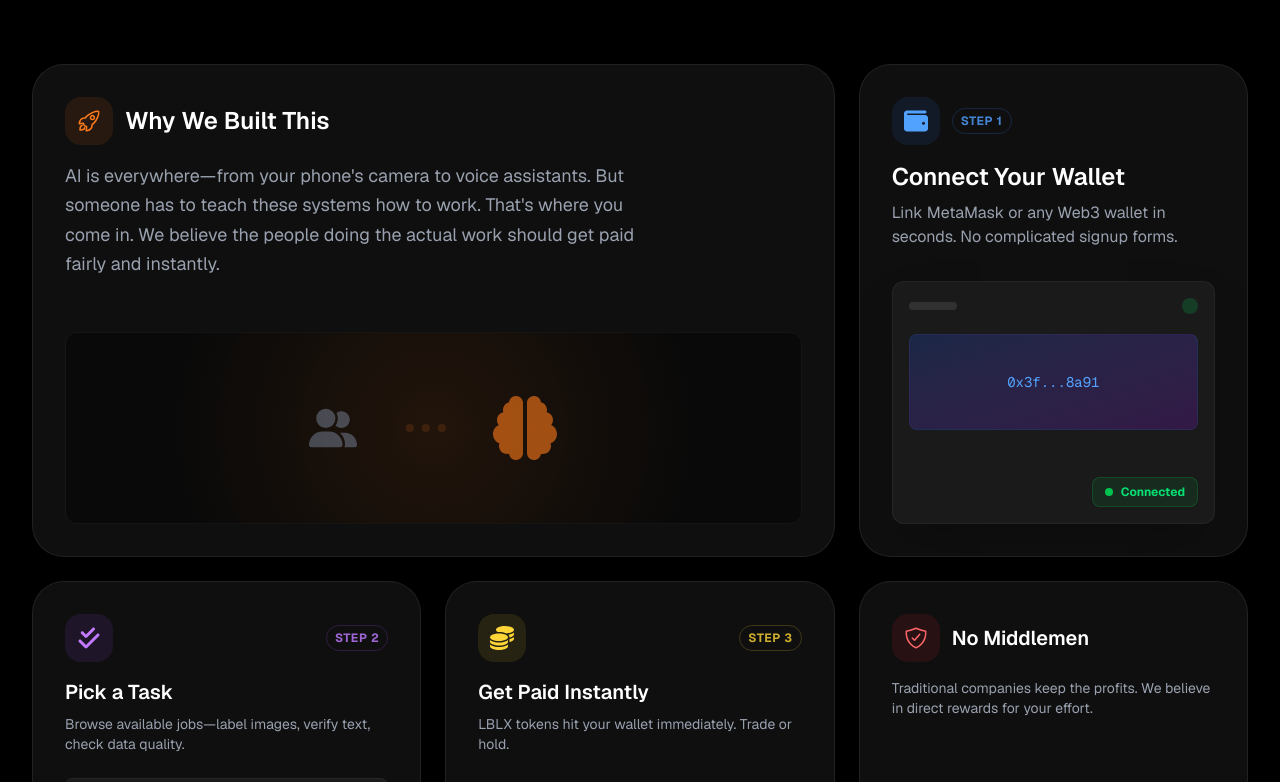
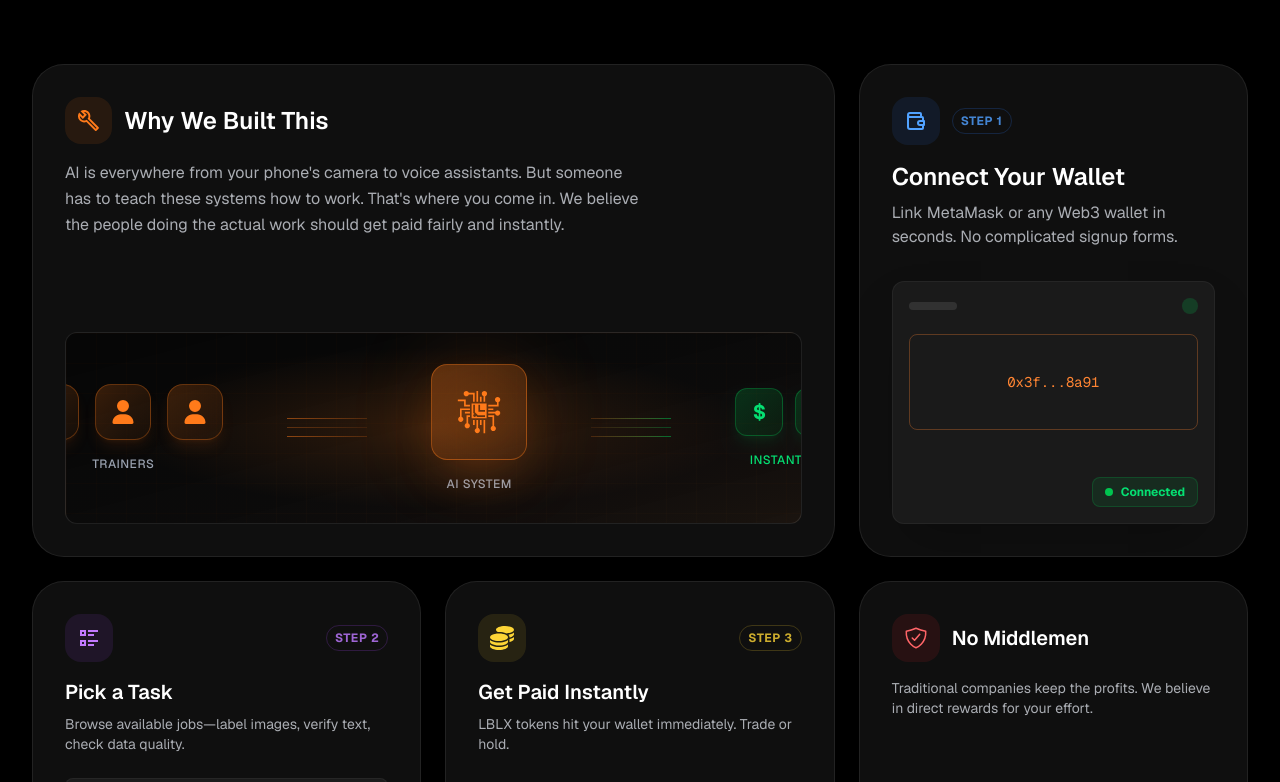
Before and after one commit to aiminiapps/labelxweb, a Next.js app: page / in a window 1280 px wide. Shown: the part 1318-2100 px from the top of the page. Built offline with nearby package versions, Linux system fonts and the light colour scheme.

Commit message:
cards ready to use

```diff
--- a/src/components/about-section.js
+++ b/src/components/about-section.js
@@ -3,16 +3,17 @@
 import React, { useRef, useState, useEffect } from 'react';
 import {
   motion,
-  useScroll,
-  useTransform,
-  useSpring,
   useMotionTemplate,
   useMotionValue,
   animate,
   useInView
 } from 'framer-motion';
-import { FaWallet, FaBrain, FaCoins, FaCheckDouble, FaUserGroup } from 'react-icons/fa6';
-import { IoRocketOutline, IoShieldCheckmarkOutline } from 'react-icons/io5';
+import { FaCoins, FaUser } from 'react-icons/fa6';
+import { IoShieldCheckmarkOutline } from 'react-icons/io5';
+import { RiListCheck2 } from "react-icons/ri";
+import { TbWallet } from "react-icons/tb";
+import { GiProcessor } from "react-icons/gi";
+import { MdOutlineBuild } from "react-icons/md";
 import { RiTwitterXFill } from "react-icons/ri";
 import Link from 'next/link';
 
@@ -335,32 +336,82 @@ const AboutSection = () => {
               <div>
                 <div className="flex items-center gap-3 mb-4">
                   <div className="p-3 rounded-2xl bg-[#FF7A1A]/10 text-[#FF7A1A]">
-                    <IoRocketOutline className="w-6 h-6" />
+                    <MdOutlineBuild size={23} />
                   </div>
                   <h3 className="text-2xl font-semibold">Why We Built This</h3>
                 </div>
-                <p className="text-gray-400 text-lg leading-relaxed max-w-xl">
-                  AI is everywhere—from your phone's camera to voice assistants. But someone has to teach these systems how to work.
+                <p className="text-gray-300/80 text-base leading-relaxed max-w-xl">
+                  AI is everywhere from your phone's camera to voice assistants. But someone has to teach these systems how to work.
                   That's where you come in. We believe the people doing the actual work should get paid fairly and instantly.
                 </p>
               </div>
 
-              {/* Abstract Visual - Neural Network Connection */}
-              <div className="relative h-48 mt-8 w-full overflow-hidden rounded-xl border border-white/5 bg-black/40">
-                <div className="absolute inset-0 bg-[radial-gradient(circle_at_50%_50%,rgba(255,122,26,0.1),transparent_70%)]" />
-                <div className="absolute inset-0 flex items-center justify-center">
-                  <div className="flex gap-12 items-center opacity-60">
-                    <FaUserGroup className="w-12 h-12 text-gray-500" />
-                    <motion.div
-                      animate={{ x: [0, 20, 0], opacity: [0.2, 1, 0.2] }}
-                      transition={{ duration: 2, repeat: Infinity }}
-                      className="flex gap-2"
-                    >
-                      <div className="w-2 h-2 rounded-full bg-[#FF7A1A]" />
-                      <div className="w-2 h-2 rounded-full bg-[#FF7A1A]" />
-                      <div className="w-2 h-2 rounded-full bg-[#FF7A1A]" />
-                    </motion.div>
-                    <FaBrain className="w-16 h-16 text-[#FF7A1A]" />
+{/* Premium Stable Visual - Teaching AI Illustration */}
+<div className="relative h-48 mt-8 w-full overflow-hidden rounded-xl border border-white/10 bg-gradient-to-br from-black/60 to-[#FF7A1A]/5">
+                {/* Ambient Glow */}
+                <div className="absolute inset-0 bg-[radial-gradient(ellipse_at_center,rgba(255,122,26,0.15),transparent_60%)]" />
+
+                {/* Grid Pattern Overlay */}
+                <div className="absolute inset-0 opacity-20" style={{
+                  backgroundImage: 'linear-gradient(rgba(255,122,26,0.1) 1px, transparent 1px), linear-gradient(90deg, rgba(255,122,26,0.1) 1px, transparent 1px)',
+                  backgroundSize: '30px 30px'
+                }} />
+
+                <div className="absolute inset-0 flex items-center justify-center px-8">
+                  <div className="flex gap-16 items-center">
+                    {/* People/Workers Section */}
+                    <div className="flex flex-col items-center gap-4">
+                      <div className="flex gap-4">
+                        <div className="w-14 h-14 rounded-2xl bg-gradient-to-br from-[#FF7A1A]/20 to-[#FF7A1A]/5 border border-[#FF7A1A]/30 flex items-center justify-center shadow-lg shadow-[#FF7A1A]/10">
+                          <FaUser className="w-6 h-6 text-[#FF7A1A]" />
+                        </div>
+                        <div className="w-14 h-14 rounded-2xl bg-gradient-to-br from-[#FF7A1A]/20 to-[#FF7A1A]/5 border border-[#FF7A1A]/30 flex items-center justify-center shadow-lg shadow-[#FF7A1A]/10">
+                          <FaUser className="w-6 h-6 text-[#FF7A1A]" />
+                        </div>
+                        <div className="w-14 h-14 rounded-2xl bg-gradient-to-br from-[#FF7A1A]/20 to-[#FF7A1A]/5 border border-[#FF7A1A]/30 flex items-center justify-center shadow-lg shadow-[#FF7A1A]/10">
+                          <FaUser className="w-6 h-6 text-[#FF7A1A]" />
+                        </div>
+                      </div>
+                      <div className="text-xs font-medium text-gray-400 tracking-wider">TRAINERS</div>
+                    </div>
+
+                    {/* Connection Lines */}
+                    <div className="flex flex-col items-center gap-2">
+                      <div className="w-20 h-px bg-gradient-to-r from-[#FF7A1A]/50 to-[#FF7A1A]/20" />
+                      <div className="w-20 h-px bg-gradient-to-r from-[#FF7A1A]/30 to-[#FF7A1A]/10" />
+                      <div className="w-20 h-px bg-gradient-to-r from-[#FF7A1A]/50 to-[#FF7A1A]/20" />
+                    </div>
+
+                    {/* AI Brain Center */}
+                    <div className="flex flex-col items-center gap-4">
+                      <div className="relative">
+                        <div className="absolute inset-0 bg-[#FF7A1A]/20 blur-2xl rounded-full" />
+                        <div className="relative w-24 h-24 rounded-2xl bg-gradient-to-br from-[#FF7A1A]/30 to-[#FF7A1A]/10 border border-[#FF7A1A]/40 flex items-center justify-center shadow-2xl shadow-[#FF7A1A]/20">
+                          <GiProcessor className="w-12 h-12 text-[#FF7A1A]" />
+                        </div>
+                      </div>
+                      <div className="text-xs font-medium text-gray-400 tracking-wider">AI SYSTEM</div>
+                    </div>
+
+                    {/* Connection Lines */}
+                    <div className="flex flex-col items-center gap-2">
+                      <div className="w-20 h-px bg-gradient-to-r from-[#FF7A1A]/20 to-green-500/50" />
+                      <div className="w-20 h-px bg-gradient-to-r from-[#FF7A1A]/10 to-green-500/30" />
+                      <div className="w-20 h-px bg-gradient-to-r from-[#FF7A1A]/20 to-green-500/50" />
+                    </div>
+
+                    {/* Payment Section */}
+                    <div className="flex flex-col items-center gap-4">
+                      <div className="flex gap-3">
+                        <div className="w-12 h-12 rounded-xl bg-gradient-to-br from-green-500/20 to-green-600/10 border border-green-500/30 flex items-center justify-center shadow-lg shadow-green-500/10">
+                          <span className="text-green-400 text-xl font-bold">$</span>
+                        </div>
+                        <div className="w-12 h-12 rounded-xl bg-gradient-to-br from-green-500/20 to-green-600/10 border border-green-500/30 flex items-center justify-center shadow-lg shadow-green-500/10">
+                          <span className="text-green-400 text-xl font-bold">$</span>
+                        </div>
+                      </div>
+                      <div className="text-xs font-medium text-green-400 tracking-wider">INSTANT PAY</div>
+                    </div>
                   </div>
                 </div>
               </div>
@@ -373,12 +424,12 @@ const AboutSection = () => {
                <div className="mb-auto">
                 <div className="flex items-center gap-3 mb-4">
                   <div className="p-3 rounded-2xl bg-blue-500/10 text-blue-400">
-                    <FaWallet className="w-6 h-6" />
+                    <TbWallet className="w-6 h-6" />
                   </div>
                   <span className="text-xs font-bold uppercase tracking-wider text-blue-400/80 border border-blue-500/20 px-2 py-1 rounded-full">Step 1</span>
                 </div>
                 <h3 className="text-2xl font-semibold mb-2">Connect Your Wallet</h3>
-                <p className="text-gray-400">Link MetaMask or any Web3 wallet in seconds. No complicated signup forms.</p>
+                <p className="text-gray-300/80">Link MetaMask or any Web3 wallet in seconds. No complicated signup forms.</p>
               </div>
 
               {/* Wallet UI Mockup */}
@@ -387,8 +438,8 @@ const AboutSection = () => {
                    <div className="w-12 h-2 rounded-full bg-white/10" />
                    <div className="w-4 h-4 rounded-full bg-green-500/20" />
                 </div>
-                <div className="h-24 rounded-lg bg-gradient-to-br from-blue-600/20 to-purple-600/20 border border-blue-500/10 flex items-center justify-center">
-                   <span className="text-blue-400 font-mono text-sm">0x3f...8a91</span>
+                <div className="h-24 rounded-lg border border-[#FF8533]/30 flex items-center justify-center">
+                   <span className="text-[#FF8533] font-mono text-sm">0x3f...8a91</span>
                 </div>
                 <motion.div
                   initial={{ scale: 0.9, opacity: 0 }}
@@ -410,12 +461,12 @@ const AboutSection = () => {
             <div className="flex flex-col h-full">
               <div className="flex items-center justify-between mb-4">
                 <div className="p-3 rounded-2xl bg-purple-500/10 text-purple-400">
-                   <FaCheckDouble className="w-6 h-6" />
+                   <RiListCheck2 className="w-6 h-6" />
                 </div>
                 <span className="text-xs font-bold uppercase tracking-wider text-purple-400/80 border border-purple-500/20 px-2 py-1 rounded-full">Step 2</span>
               </div>
               <h3 className="text-xl font-semibold mb-2">Pick a Task</h3>
-              <p className="text-gray-400 text-sm mb-6">Browse available jobs—label images, verify text, check data quality.</p>
+              <p className="text-gray-300/80 text-sm mb-6">Browse available jobs—label images, verify text, check data quality.</p>
 
               {/* Task UI Visual */}
               <div className="mt-auto relative space-y-2">
@@ -448,7 +499,7 @@ const AboutSection = () => {
                 <span className="text-xs font-bold uppercase tracking-wider text-[#FDD536]/80 border border-[#FDD536]/20 px-2 py-1 rounded-full">Step 3</span>
               </div>
               <h3 className="text-xl font-semibold mb-2">Get Paid Instantly</h3>
-              <p className="text-gray-400 text-sm mb-6">LBLX tokens hit your wallet immediately. Trade or hold.</p>
+              <p className="text-gray-300/80 text-sm mb-6">LBLX tokens hit your wallet immediately. Trade or hold.</p>
 
               {/* Payment Visual */}
               <div className="mt-auto h-32 relative bg-[#1A1A1A] rounded-xl border border-[#FDD536]/10 overflow-hidden flex items-end">
@@ -481,7 +532,7 @@ const AboutSection = () => {
                   </div>
                   <h3 className="text-xl font-semibold">No Middlemen</h3>
                 </div>
-                <p className="text-gray-400 text-sm mb-6">
+                <p className="text-gray-300/80 text-sm mb-6">
                   Traditional companies keep the profits. We believe in direct rewards for your effort.
                 </p>
                 <div className="mt-auto flex justify-center py-6">
```
